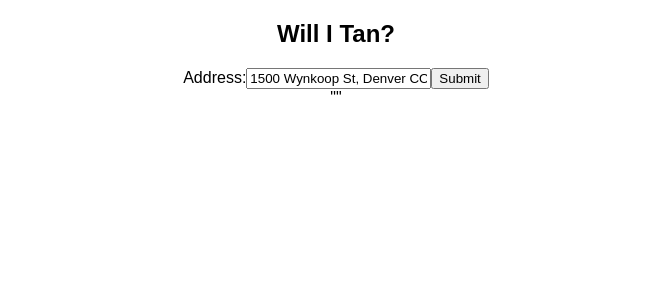
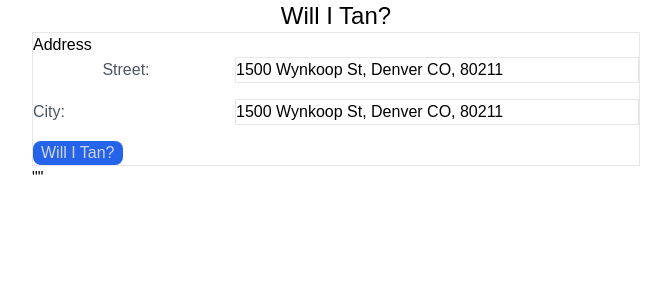
Before and after one commit to JQuinnie/WillITan, a React (Create React App) app in the folder client/: page / in a window 1280 px wide. Shown: the top 300 px of the page, without its empty margins (304-975 px from the left). Built offline with nearby package versions, Linux system fonts and the light colour scheme.

Commit message:
Add tailwind css

```diff
--- /dev/null
+++ b/client/postcss.config.js
@@ -0,0 +1,6 @@
+module.exports = {
+  plugins: {
+    tailwindcss: {},
+    autoprefixer: {},
+  },
+}
--- a/client/src/App.css
+++ b/client/src/App.css
@@ -1,19 +1,3 @@
 .App {
   text-align: center;
 }
-
-.App-header {
-  background-color: #222;
-  height: 150px;
-  padding: 20px;
-  color: white;
-}
-
-.App-intro {
-  font-size: large;
-}
-
-@keyframes App-logo-spin {
-  from { transform: rotate(0deg); }
-  to { transform: rotate(360deg); }
-}
--- a/client/src/App.js
+++ b/client/src/App.js
@@ -4,8 +4,8 @@ import InputForm from './components/InputForm';
 import './App.css';
 
 const App = () => (
-  <div className="App">
-    <h2>Will I Tan?</h2>
+  <div className="container flex flex-col mx-auto px-4 w-1/2">
+    <h2 className="text-2xl text-center">Will I Tan?</h2>
     <InputForm />
   </div>
 );
--- a/client/src/components/InputForm.jsx
+++ b/client/src/components/InputForm.jsx
@@ -25,14 +25,35 @@ const InputForm = () => {
     setAddressInput('');
   }
 
+  // TODO: pull form out as separate component
+
   return (
     <div>
-      <form onSubmit={handleSubmit}>
-        <label>
-          Address:
-        </label>
-        <input type="text" value={addressInput} onChange={handleAddressChange} placeholder="Input Address" />
-        <input type="submit" value="Submit" />
+      <form className="border" onSubmit={handleSubmit}>
+        <h2>Address</h2>
+        <div className="flex items-center mb-4">
+          <label className="text-center text-gray-600 pr-4 w-1/3">Street:</label>
+          <input
+            className="w-2/3 border"
+            type="text"
+            value={addressInput}
+            onChange={handleAddressChange}
+            placeholder="Input Street"
+          />
+        </div>
+        <div className="flex items-center mb-4">
+          <label className="text-gray-600 pr-4 w-1/3">City:</label>
+          <input
+            className="w-2/3 border"
+            type="text"
+            value={addressInput}
+            onChange={handleAddressChange}
+            placeholder="Input City"
+          />
+        </div>
+        <button className="bg-blue-600 text-gray-300 rounded-lg px-2" type="submit" onClick={handleSubmit}>
+          Will I Tan?
+        </button>
       </form>
 
       <div>{JSON.stringify(location)}</div>
--- a/client/src/index.css
+++ b/client/src/index.css
@@ -1,3 +1,7 @@
+@tailwind base;
+@tailwind components;
+@tailwind utilities;
+
 body {
   margin: 0;
   padding: 0;
--- /dev/null
+++ b/client/tailwind.config.js
@@ -0,0 +1,11 @@
+module.exports = {
+  content: [
+    "./src/**/*.{js,jsx,ts,tsx}",
+  ],
+  theme: {
+    container: {
+      center: true,
+    },
+  },
+  plugins: [],
+}
```
Also changed, not shown: 1 other file (tests, documents, lock files or other folders).
